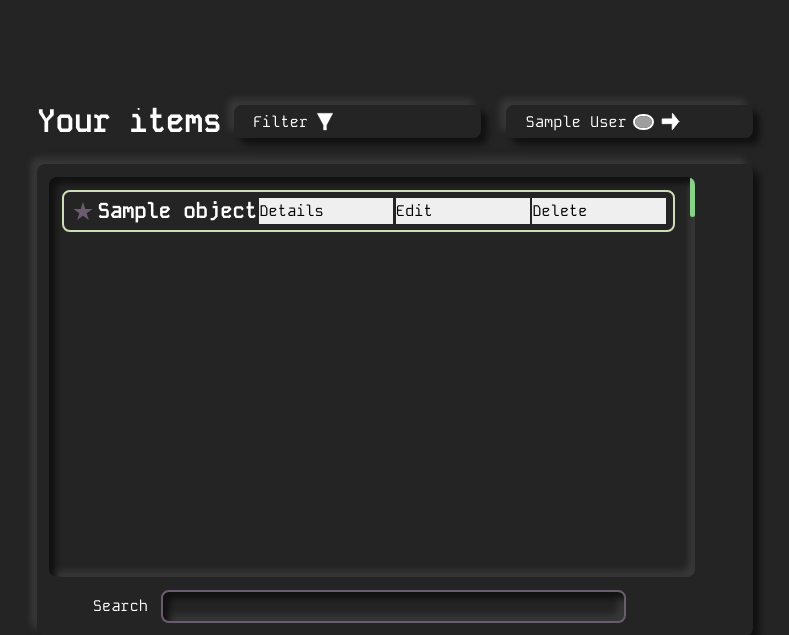
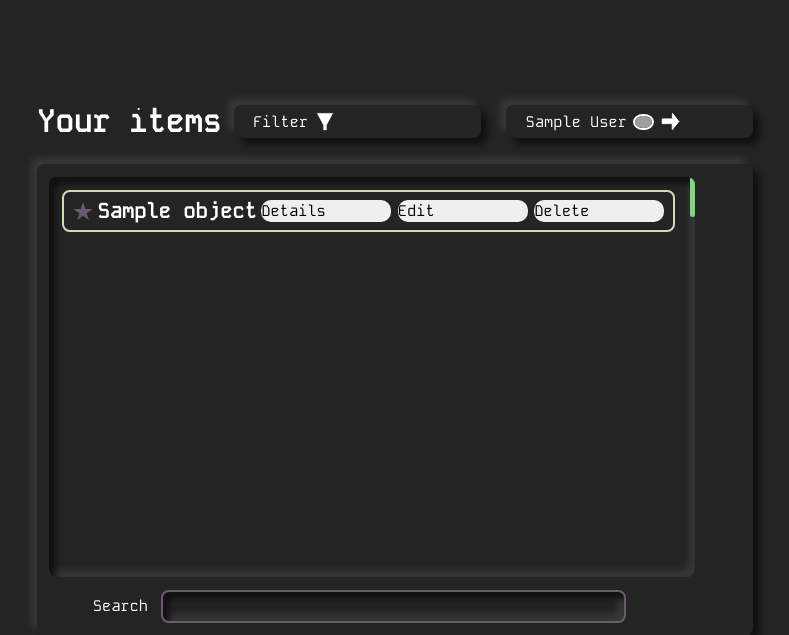
Before and after one commit to VincentBenders/TLE1, a PHP site: page / in a window 1280 px wide. Shown: the top 635 px of the page, without its empty margins (245-1034 px from the left). Run offline with PHP 8.4, Linux system fonts and the light colour scheme; the visitor is signed in with stand-in values (Sample User, id 1); tables that the repository leaves empty or names only in its code hold one stand-in row (values such as "Sample post"); grey boxes are pictures that could not be loaded.

Commit message:
Knopjes wat mooier gemaakt in de home

```diff
--- a/css/style.css
+++ b/css/style.css
@@ -219,6 +219,24 @@ main {
     position: relative;
 }
 
+.detailsButton {
+    border-radius: 10px;
+    align-content: center;
+    margin: 2px;
+}
+
+.editButton {
+    border-radius: 10px;
+    align-content: center;
+    margin: 2px;
+}
+
+.deleteButton {
+    border-radius: 10px;
+    align-content: center;
+    margin: 2px;
+}
+
 #searchBarContainer {
     padding: 0 1vw;
     margin-bottom: 1vw;
```
